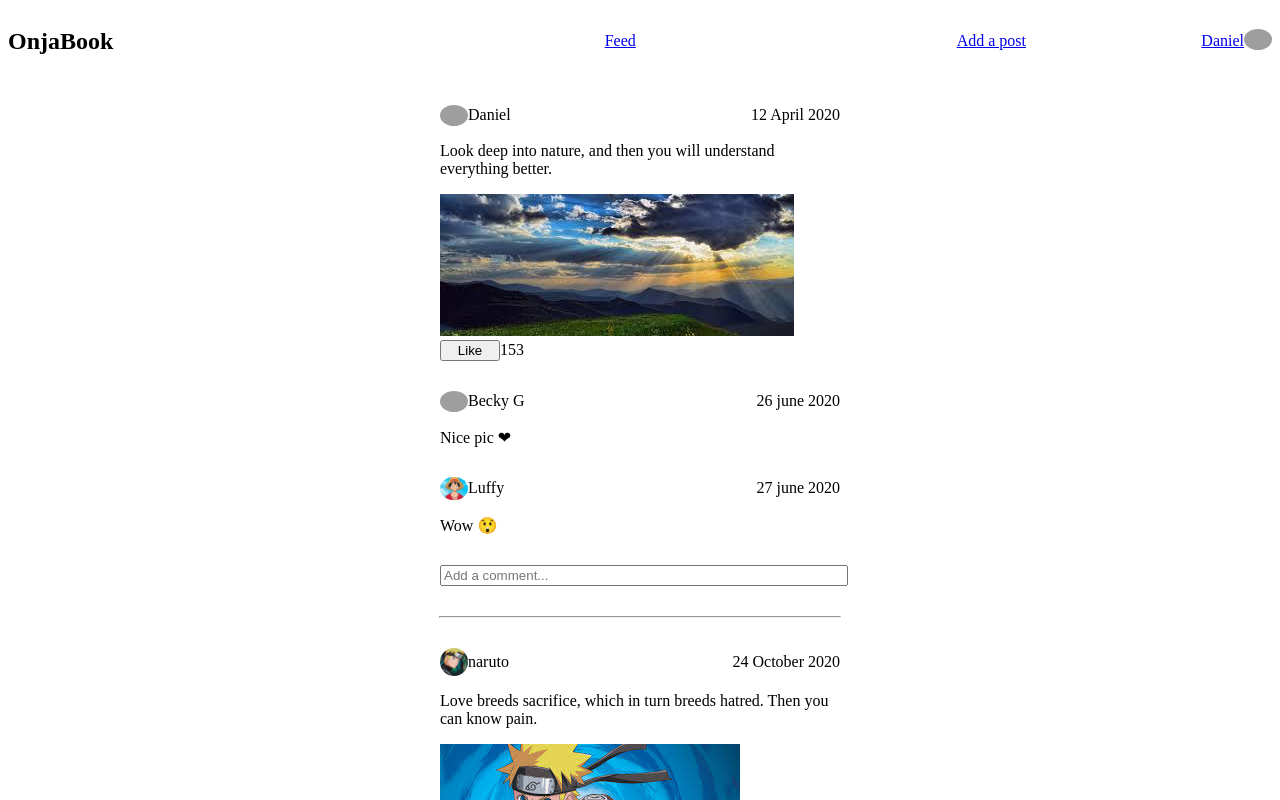
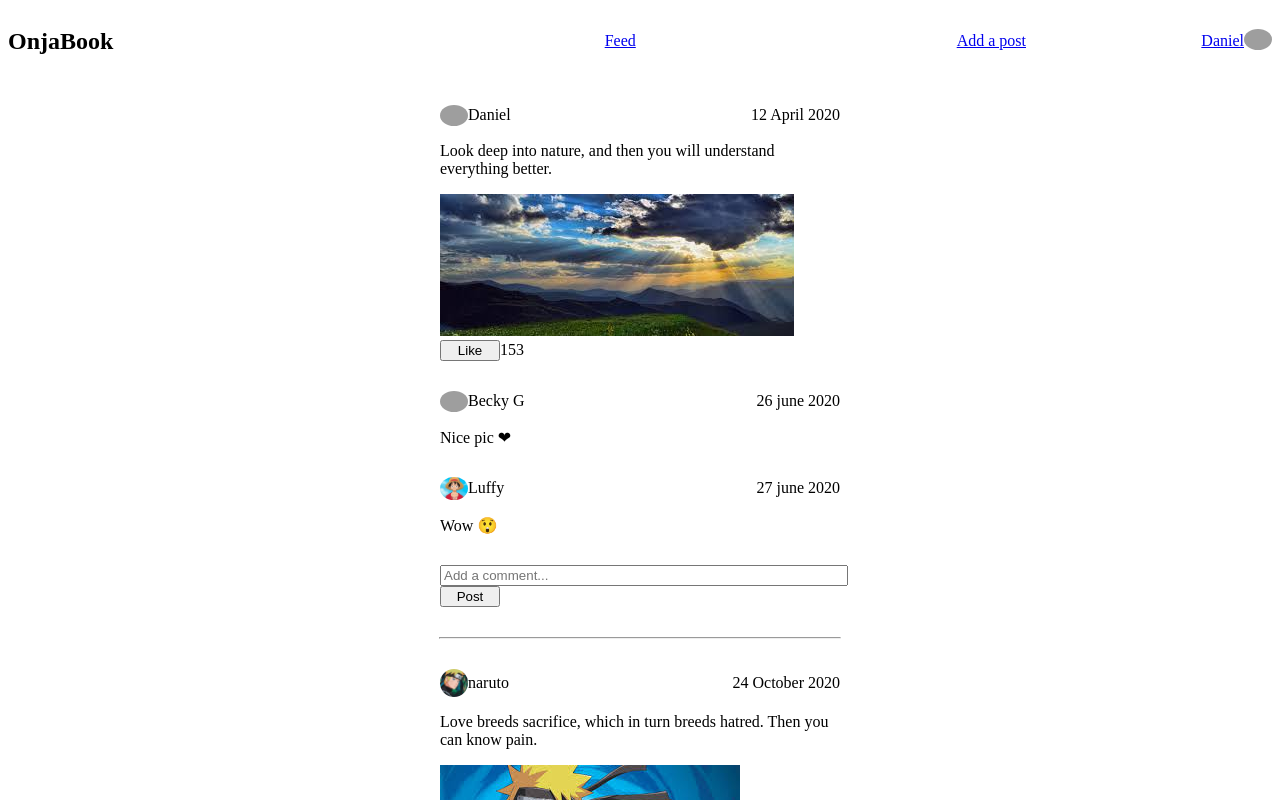
Before and after one commit to voromahery/onjabook, a React app: page / in a window 1280 px wide. Shown: the top 800 px of the page. Built offline with nearby package versions, Linux system fonts and the light colour scheme; grey boxes are pictures that could not be loaded.

Commit message:
Made the form working

```diff
--- a/components/Add-post.js
+++ b/components/Add-post.js
@@ -1,10 +1,24 @@
 import React from "react";
 function AddPost() {
+
+  function addNEwPost(e) {
+    e.preventDefault();
+    console.log("YEs");
+    // id: Date.now(),
+    //         description:,
+    //         postPic: ,
+    //         userName: ,
+    //         userPic: ,
+    //         comments: ,
+    //         date: ,
+    //         like: ,
+  }
+
 
   return (
     <div className="new-post">
       <h3>New post :</h3>
-      <form className="form-add">
+      <form className="form-add" onSubmit={addNEwPost}>
         <textarea placeholder="Say what’s on your mind..." />
         <label>
           <span className="label-text">Picture url :</span>
--- a/components/Feeds.js
+++ b/components/Feeds.js
@@ -6,7 +6,9 @@ import { Context } from "../DataContext";
 function Feeds() {
   const { feed, dispatch } = useContext(Context);
 
+  const [newComment, setNewComment] = useState("");
   const [likePost, setLikePost] = useState(0);
+
   function likeFunction(e) {
     const buttonId = Number(e.target.id);
     const findPost = feed.find((post) => post.id === buttonId);
@@ -14,7 +16,20 @@ function Feeds() {
       setLikePost(findPost.like++);
     }
   }
-  console.log(feed);
+
+  function handleComment(e) {
+    e.preventDefault();
+    // dispatch({[]})
+    let comment = feed.map((post) => {
+      [post.comment,
+      {
+        new: newComment
+      }]
+    });
+    console.log(comment);
+    console.log("Yes");
+  }
+
   return (
     <div>
       {feed.map((post) => (
@@ -41,7 +56,7 @@ function Feeds() {
               authorDate={comment.date}
             />
           ))}
-          <form className="comment-form">
+          <form className="comment-form" onSubmit={handleComment}>
             <input
               type="text"
               placeholder="Add a comment..."
@@ -49,6 +64,7 @@ function Feeds() {
                 dispatch({ type: "COMMENT", value: e.target.value });
               }}
             />
+            <button type="submit" className="post-comment">Post</button>
           </form>
           <hr></hr>
         </Fragment>
--- a/style.css
+++ b/style.css
@@ -57,7 +57,8 @@ textarea {
 
 /*////////////////////////////*/
 .dislike-button,
-.like-button {
+.like-button,
+.post-comment {
   max-width: 60px;
 }
 
```
Also changed, not shown: DataContext.js (+12 -0 lines), 6 other files (tests, documents, lock files or other folders).
